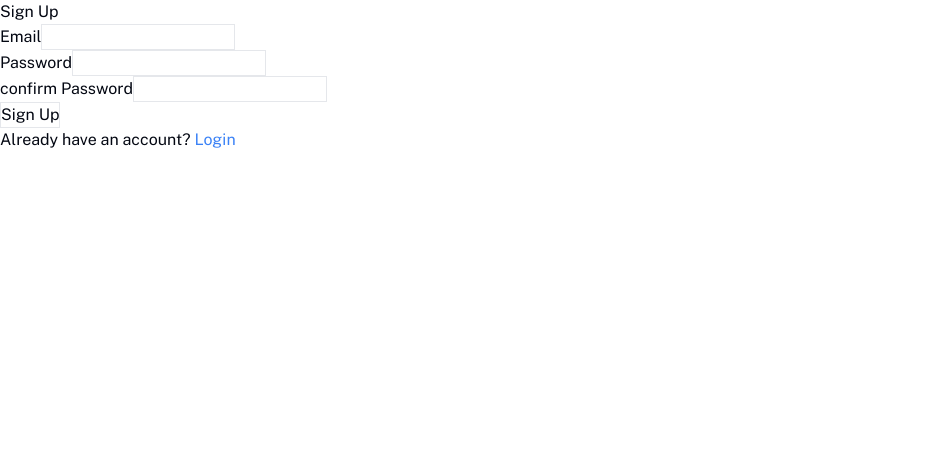
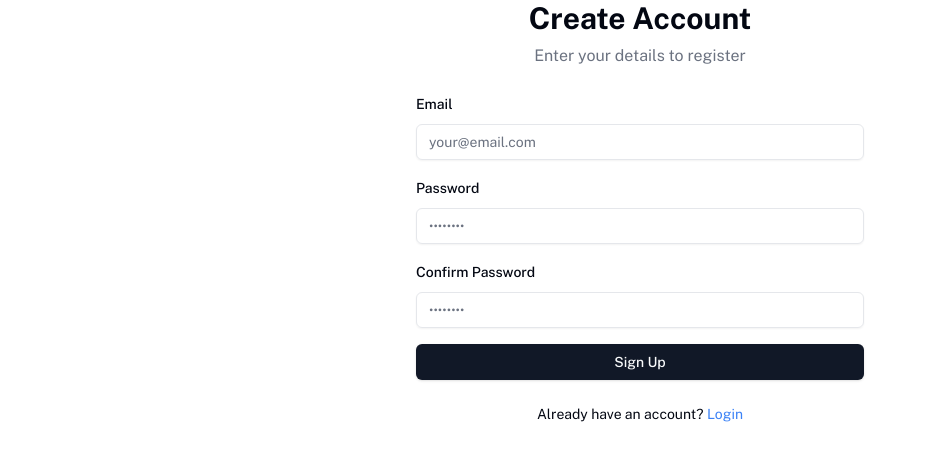
Before and after one commit to emestabillo/personal-finance-app, a Next.js app in the folder client/: page /signup in a window 1280 px wide. Shown: the top 460 px of the page, without its empty margins (0-927 px from the left). Built offline with nearby package versions, Linux system fonts and the light colour scheme.

Commit message:
Refactor forms to shadcn

```diff
--- a/client/src/app/(auth)/login/page.tsx
+++ b/client/src/app/(auth)/login/page.tsx
@@ -1,13 +1,24 @@
 "use client";
+
+import { zodResolver } from "@hookform/resolvers/zod";
+import { useForm } from "react-hook-form";
+import * as z from "zod";
+import { useAuth } from "@/context/AuthContext";
 import { useState } from "react";
 import Link from "next/link";
-import { useForm, SubmitHandler } from "react-hook-form";
-import { z } from "zod";
-import { zodResolver } from "@hookform/resolvers/zod";
-import { useAuth } from "@/context/AuthContext";
+import {
+  Form,
+  FormControl,
+  FormField,
+  FormItem,
+  FormLabel,
+  FormMessage,
+} from "@/components/ui/form";
+import { Input } from "@/components/ui/input";
+import { Button } from "@/components/ui/button";
+import { Alert, AlertDescription } from "@/components/ui/alert";
 
-const schema = z.object({
-  user: z.object({
+const formSchema = z.object({
   email: z.string().email("Invalid email address"),
   password: z
     .string()
@@ -15,38 +26,32 @@
     .max(16, {
       message: "Password must not be longer than 16 characters",
     }),
-  }),
 });
-
-type SignupValidationSchemaType = z.infer<typeof schema>;
 
 export default function Login() {
   const [serverError, setServerError] = useState<string | null>(null);
   const { login } = useAuth();
 
-  const {
-    register,
-    handleSubmit,
-    formState: { errors },
-  } = useForm<SignupValidationSchemaType>({
-    resolver: zodResolver(schema),
+  const form = useForm<z.infer<typeof formSchema>>({
+    resolver: zodResolver(formSchema),
+    defaultValues: {
+      email: "",
+      password: "",
+    },
   });
 
-  const onSignInSubmit: SubmitHandler<z.infer<typeof schema>> = async (
-    data
-  ) => {
+  async function onSubmit(values: z.infer<typeof formSchema>) {
     try {
       const res = await fetch("http://localhost:4000/login", {
         method: "POST",
         headers: {
           "Content-Type": "application/json",
         },
-        body: JSON.stringify(data),
+        body: JSON.stringify({ user: values }),
       });
       const result = await res.json();
 
       if (res.ok) {
-        console.log(result);
         setServerError(null);
         const token = res.headers.get("Authorization");
         if (token) {
@@ -61,43 +66,65 @@
       console.error("Login error:", error);
       setServerError("An error occurred. Please try again later.");
     }
-  };
+  }
 
   return (
-    <div>
-      <h1>Sign In</h1>
-      <form onSubmit={handleSubmit(onSignInSubmit)}>
-        <div>
-          <label htmlFor="email">Email</label>
-          <input
-            type="email"
-            id="email"
-            {...register("user.email")}
-            className="border solid"
+    <div className="mx-auto max-w-md space-y-6">
+      <div className="space-y-2 text-center">
+        <h1 className="text-3xl font-bold">Sign In</h1>
+        <p className="text-gray-500 dark:text-gray-400">
+          Enter your email and password to login
+        </p>
+      </div>
+
+      {serverError && (
+        <Alert variant="destructive">
+          <AlertDescription>{serverError}</AlertDescription>
+        </Alert>
+      )}
+
+      <Form {...form}>
+        <form onSubmit={form.handleSubmit(onSubmit)} className="space-y-4">
+          <FormField
+            control={form.control}
+            name="email"
+            render={({ field }) => (
+              <FormItem>
+                <FormLabel>Email</FormLabel>
+                <FormControl>
+                  <Input placeholder="your@email.com" type="email" {...field} />
+                </FormControl>
+                <FormMessage />
+              </FormItem>
+            )}
           />
-          {errors.user?.email && <p>{errors.user?.email.message}</p>}
-          {serverError && <p className="text-red-500">{serverError}</p>}
-        </div>
-        <div>
-          <label htmlFor="password">Password</label>
-          <input
-            type="text"
-            id="password"
-            {...register("user.password")}
-            className="border solid"
+
+          <FormField
+            control={form.control}
+            name="password"
+            render={({ field }) => (
+              <FormItem>
+                <FormLabel>Password</FormLabel>
+                <FormControl>
+                  <Input placeholder="••••••••" type="password" {...field} />
+                </FormControl>
+                <FormMessage />
+              </FormItem>
+            )}
           />
-          {errors.user?.password && <p>{errors.user?.password.message}</p>}
-        </div>
-        <button className="border solid" type="submit">
+
+          <Button type="submit" className="w-full">
             Log In
-        </button>
+          </Button>
         </form>
-      <p>
+      </Form>
+
+      <div className="text-center text-sm">
         Need to create an account?{" "}
-        <Link href="/signup" className="text-blue-500">
+        <Link href="/signup" className="text-blue-500 hover:underline">
           Sign Up
         </Link>
-      </p>
+      </div>
     </div>
   );
 }
--- a/client/src/app/(auth)/signup/page.tsx
+++ b/client/src/app/(auth)/signup/page.tsx
@@ -1,38 +1,23 @@
 "use client";
+import { zodResolver } from "@hookform/resolvers/zod";
+import { useForm } from "react-hook-form";
+import * as z from "zod";
 import { useState } from "react";
 import Link from "next/link";
-import { useForm, SubmitHandler } from "react-hook-form";
-import { z } from "zod";
-import { zodResolver } from "@hookform/resolvers/zod";
+import {
+  Form,
+  FormControl,
+  FormField,
+  FormItem,
+  FormLabel,
+  FormMessage,
+} from "@/components/ui/form";
+import { Input } from "@/components/ui/input";
+import { Button } from "@/components/ui/button";
+import { Alert, AlertDescription } from "@/components/ui/alert";
 
-// const schema = z
-//   .object({
-//     email: z.string().email("Invalid email address"),
-// .refine(async (value) => {
-//   const res = await fetch("http://localhost:4000/signup", {
-//     method: "POST",
-//     headers: {
-//       "Content-Type": "application/json",
-//     },
-//     body: JSON.stringify({ email: value }),
-//   });
-
-//   const data = await res.json();
-//   return data.valid;
-// }, "Email is already taken"),
-//   password: z
-//     .string()
-//     .min(6, { message: "Password must be at least 6 characters" })
-//     .max(16, { message: "Password must not be longer than 16 characters" }),
-//   confirmPassword: z.string(),
-// })
-// .refine((data) => data.confirmPassword === data.password, {
-//   message: "Passwords do not match",
-//   path: ["confirmPassword"],
-// });
-const schema = z
+const formSchema = z
   .object({
-    user: z.object({
     email: z.string().email("Invalid email address"),
     password: z
       .string()
@@ -40,98 +25,124 @@
       .max(16, {
         message: "Password must not be longer than 16 characters",
       }),
-    }),
     confirmPassword: z.string(),
   })
-  .refine((data) => data.user.password === data.confirmPassword, {
+  .refine((data) => data.password === data.confirmPassword, {
     message: "Passwords do not match",
     path: ["confirmPassword"],
   });
 
-type SignupValidationSchemaType = z.infer<typeof schema>;
-
 export default function Register() {
   const [serverError, setServerError] = useState<string | null>(null);
+  const [isLoading, setIsLoading] = useState(false);
 
-  const {
-    register,
-    handleSubmit,
-    formState: { errors },
-  } = useForm<SignupValidationSchemaType>({
-    resolver: zodResolver(schema),
+  const form = useForm<z.infer<typeof formSchema>>({
+    resolver: zodResolver(formSchema),
+    defaultValues: {
+      email: "",
+      password: "",
+      confirmPassword: "",
+    },
   });
 
-  const onSignInSubmit: SubmitHandler<z.infer<typeof schema>> = async (
-    data
-  ) => {
+  async function onSubmit(values: z.infer<typeof formSchema>) {
+    setIsLoading(true);
     try {
       const res = await fetch("http://localhost:4000/signup", {
         method: "POST",
         headers: {
           "Content-Type": "application/json",
         },
-        body: JSON.stringify(data),
+        body: JSON.stringify({ user: values }),
       });
       const result = await res.json();
 
-      if (res.status === 200) {
-        console.log(result);
+      if (res.ok) {
         setServerError(null);
-        // Redirect to the login page
+        // You might want to redirect here:
+        // window.location.href = "/login"
       } else {
-        setServerError(result.status.message);
+        setServerError(result.status.message || "Registration failed");
       }
     } catch (error) {
       console.error("Registration error:", error);
       setServerError("An error occurred. Please try again later.");
+    } finally {
+      setIsLoading(false);
     }
-  };
+  }
 
   return (
-    <div>
-      <h1>Sign Up</h1>
-      <form onSubmit={handleSubmit(onSignInSubmit)}>
-        <div>
-          <label htmlFor="email">Email</label>
-          <input
-            type="email"
-            id="email"
-            {...register("user.email")}
-            className="border solid"
+    <div className="mx-auto max-w-md space-y-6">
+      <div className="space-y-2 text-center">
+        <h1 className="text-3xl font-bold">Create Account</h1>
+        <p className="text-gray-500 dark:text-gray-400">
+          Enter your details to register
+        </p>
+      </div>
+
+      {serverError && (
+        <Alert variant="destructive">
+          <AlertDescription>{serverError}</AlertDescription>
+        </Alert>
+      )}
+
+      <Form {...form}>
+        <form onSubmit={form.handleSubmit(onSubmit)} className="space-y-4">
+          <FormField
+            control={form.control}
+            name="email"
+            render={({ field }) => (
+              <FormItem>
+                <FormLabel>Email</FormLabel>
+                <FormControl>
+                  <Input placeholder="your@email.com" type="email" {...field} />
+                </FormControl>
+                <FormMessage />
+              </FormItem>
+            )}
           />
-          {errors.user?.email && <p>{errors.user?.email.message}</p>}
-          {serverError && <p className="text-red-500">{serverError}</p>}
-        </div>
-        <div>
-          <label htmlFor="password">Password</label>
-          <input
-            type="text"
-            id="password"
-            {...register("user.password")}
-            className="border solid"
+
+          <FormField
+            control={form.control}
+            name="password"
+            render={({ field }) => (
+              <FormItem>
+                <FormLabel>Password</FormLabel>
+                <FormControl>
+                  <Input placeholder="••••••••" type="password" {...field} />
+                </FormControl>
+                <FormMessage />
+              </FormItem>
+            )}
           />
-          {errors.user?.password && <p>{errors.user?.password.message}</p>}
-        </div>
-        <div>
-          <label htmlFor="confirmPassword">confirm Password</label>
-          <input
-            type="text"
-            id="confirmPassword"
-            {...register("confirmPassword")}
-            className="border solid"
+
+          <FormField
+            control={form.control}
+            name="confirmPassword"
+            render={({ field }) => (
+              <FormItem>
+                <FormLabel>Confirm Password</FormLabel>
+                <FormControl>
+                  <Input placeholder="••••••••" type="password" {...field} />
+                </FormControl>
+                <FormMessage />
+              </FormItem>
+            )}
           />
-          {errors.confirmPassword && <p>{errors.confirmPassword?.message}</p>}
-        </div>
-        <button className="border solid" type="submit">
-          Sign Up
-        </button>
-        <p>
+
+          <Button type="submit" className="w-full" disabled={isLoading}>
+            {isLoading ? "Creating account..." : "Sign Up"}
+          </Button>
+        </form>
+      </Form>
+
+      <div className="text-center text-sm">
         Already have an account?{" "}
-          <Link href="/login" className="text-blue-500">
+        <Link href="/login" className="text-blue-500 hover:underline">
           Login
         </Link>
-        </p>
-      </form>
+      </div>
     </div>
   );
 }
--- /dev/null
+++ b/client/src/components/ui/alert.tsx
@@ -0,0 +1,59 @@
+import * as React from "react"
+import { cva, type VariantProps } from "class-variance-authority"
+
+import { cn } from "@/lib/utils"
+
+const alertVariants = cva(
+  "relative w-full rounded-lg border px-4 py-3 text-sm [&>svg+div]:translate-y-[-3px] [&>svg]:absolute [&>svg]:left-4 [&>svg]:top-4 [&>svg]:text-foreground [&>svg~*]:pl-7",
+  {
+    variants: {
+      variant: {
+        default: "bg-background text-foreground",
+        destructive:
+          "border-destructive/50 text-destructive dark:border-destructive [&>svg]:text-destructive",
+      },
+    },
+    defaultVariants: {
+      variant: "default",
+    },
+  }
+)
+
+const Alert = React.forwardRef<
+  HTMLDivElement,
+  React.HTMLAttributes<HTMLDivElement> & VariantProps<typeof alertVariants>
+>(({ className, variant, ...props }, ref) => (
+  <div
+    ref={ref}
+    role="alert"
+    className={cn(alertVariants({ variant }), className)}
+    {...props}
+  />
+))
+Alert.displayName = "Alert"
+
+const AlertTitle = React.forwardRef<
+  HTMLParagraphElement,
+  React.HTMLAttributes<HTMLHeadingElement>
+>(({ className, ...props }, ref) => (
+  <h5
+    ref={ref}
+    className={cn("mb-1 font-medium leading-none tracking-tight", className)}
+    {...props}
+  />
+))
+AlertTitle.displayName = "AlertTitle"
+
+const AlertDescription = React.forwardRef<
+  HTMLParagraphElement,
+  React.HTMLAttributes<HTMLParagraphElement>
+>(({ className, ...props }, ref) => (
+  <div
+    ref={ref}
+    className={cn("text-sm [&_p]:leading-relaxed", className)}
+    {...props}
+  />
+))
+AlertDescription.displayName = "AlertDescription"
+
+export { Alert, AlertTitle, AlertDescription }
--- /dev/null
+++ b/client/src/components/ui/form.tsx
@@ -0,0 +1,179 @@
+"use client";
+
+import * as React from "react";
+import * as LabelPrimitive from "@radix-ui/react-label";
+import { Slot } from "@radix-ui/react-slot";
+import {
+  Controller,
+  FormProvider,
+  useFormContext,
+  type ControllerProps,
+  type FieldPath,
+  type FieldValues,
+} from "react-hook-form";
+
+import { cn } from "../../lib/utils";
+import { Label } from "./label";
+
+const Form = FormProvider;
+
+type FormFieldContextValue<
+  TFieldValues extends FieldValues = FieldValues,
+  TName extends FieldPath<TFieldValues> = FieldPath<TFieldValues>
+> = {
+  name: TName;
+};
+
+const FormFieldContext = React.createContext<FormFieldContextValue>(
+  {} as FormFieldContextValue
+);
+
+const FormField = <
+  TFieldValues extends FieldValues = FieldValues,
+  TName extends FieldPath<TFieldValues> = FieldPath<TFieldValues>
+>({
+  ...props
+}: ControllerProps<TFieldValues, TName>) => {
+  return (
+    <FormFieldContext.Provider value={{ name: props.name }}>
+      <Controller {...props} />
+    </FormFieldContext.Provider>
+  );
+};
+
+const useFormField = () => {
+  const fieldContext = React.useContext(FormFieldContext);
+  const itemContext = React.useContext(FormItemContext);
+  const { getFieldState, formState } = useFormContext();
+
+  const fieldState = getFieldState(fieldContext.name, formState);
+
+  if (!fieldContext) {
+    throw new Error("useFormField should be used within <FormField>");
+  }
+
+  const { id } = itemContext;
+
+  return {
+    id,
+    name: fieldContext.name,
+    formItemId: `${id}-form-item`,
+    formDescriptionId: `${id}-form-item-description`,
+    formMessageId: `${id}-form-item-message`,
+    ...fieldState,
+  };
+};
+
+type FormItemContextValue = {
+  id: string;
+};
+
+const FormItemContext = React.createContext<FormItemContextValue>(
+  {} as FormItemContextValue
+);
+
+const FormItem = React.forwardRef<
+  HTMLDivElement,
+  React.HTMLAttributes<HTMLDivElement>
+>(({ className, ...props }, ref) => {
+  const id = React.useId();
+
+  return (
+    <FormItemContext.Provider value={{ id }}>
+      <div ref={ref} className={cn("space-y-2", className)} {...props} />
+    </FormItemContext.Provider>
+  );
+});
+FormItem.displayName = "FormItem";
+
+const FormLabel = React.forwardRef<
+  React.ElementRef<typeof LabelPrimitive.Root>,
+  React.ComponentPropsWithoutRef<typeof LabelPrimitive.Root>
+>(({ className, ...props }, ref) => {
+  const { error, formItemId } = useFormField();
+
+  return (
+    <Label
+      ref={ref}
+      className={cn(error && "text-destructive", className)}
+      htmlFor={formItemId}
+      {...props}
+    />
+  );
+});
+FormLabel.displayName = "FormLabel";
+
+const FormControl = React.forwardRef<
+  React.ElementRef<typeof Slot>,
+  React.ComponentPropsWithoutRef<typeof Slot>
+>(({ ...props }, ref) => {
+  const { error, formItemId, formDescriptionId, formMessageId } =
+    useFormField();
+
+  return (
+    <Slot
+      ref={ref}
+      id={formItemId}
+      aria-describedby={
+        !error
+          ? `${formDescriptionId}`
+          : `${formDescriptionId} ${formMessageId}`
+      }
+      aria-invalid={!!error}
+      {...props}
+    />
+  );
+});
+FormControl.displayName = "FormControl";
+
+const FormDescription = React.forwardRef<
+  HTMLParagraphElement,
+  React.HTMLAttributes<HTMLParagraphElement>
+>(({ className, ...props }, ref) => {
+  const { formDescriptionId } = useFormField();
+
+  return (
+    <p
+      ref={ref}
+      id={formDescriptionId}
+      className={cn("text-[0.8rem] text-muted-foreground", className)}
+      {...props}
+    />
+  );
+});
+FormDescription.displayName = "FormDescription";
+
+const FormMessage = React.forwardRef<
+  HTMLParagraphElement,
+  React.HTMLAttributes<HTMLParagraphElement>
+>(({ className, children, ...props }, ref) => {
+  const { error, formMessageId } = useFormField();
+  const body = error ? String(error?.message ?? "") : children;
+
+  if (!body) {
+    return null;
+  }
+
+  return (
+    <p
+      ref={ref}
+      id={formMessageId}
+      className={cn("text-[0.8rem] font-medium text-destructive", className)}
+      {...props}
+    >
+      {body}
+    </p>
+  );
+});
+FormMessage.displayName = "FormMessage";
+
+export {
+  useFormField,
+  Form,
+  FormItem,
+  FormLabel,
+  FormControl,
+  FormDescription,
+  FormMessage,
+  FormField,
+};
--- /dev/null
+++ b/client/src/components/ui/label.tsx
@@ -0,0 +1,26 @@
+"use client"
+
+import * as React from "react"
+import * as LabelPrimitive from "@radix-ui/react-label"
+import { cva, type VariantProps } from "class-variance-authority"
+
+import { cn } from "@/lib/utils"
+
+const labelVariants = cva(
+  "text-sm font-medium leading-none peer-disabled:cursor-not-allowed peer-disabled:opacity-70"
+)
+
+const Label = React.forwardRef<
+  React.ElementRef<typeof LabelPrimitive.Root>,
+  React.ComponentPropsWithoutRef<typeof LabelPrimitive.Root> &
+    VariantProps<typeof labelVariants>
+>(({ className, ...props }, ref) => (
+  <LabelPrimitive.Root
+    ref={ref}
+    className={cn(labelVariants(), className)}
+    {...props}
+  />
+))
+Label.displayName = LabelPrimitive.Root.displayName
+
+export { Label }
```
Also changed, not shown: client/package.json (+4 -3 lines), 1 other file (tests, documents, lock files or other folders). Lines whose indentation alone changed are shown as unchanged.
